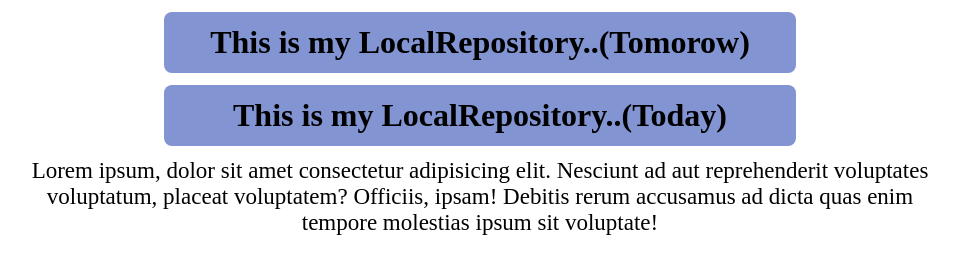
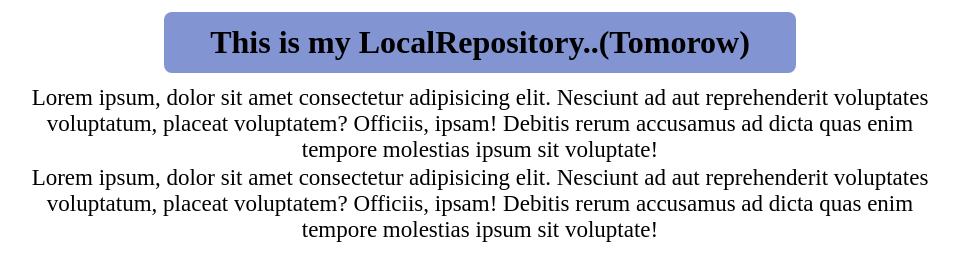
Before and after one commit to Decode-Ritam/LocalRepository, a plain HTML site: page index.html in a window 1280 px wide. Shown: the whole page, without its empty margins (160-1119 px from the left). Drawn offline with Linux system fonts and the light colour scheme.

Commit message:
add feture on feture2

```diff
--- a/index.html
+++ b/index.html
@@ -10,8 +10,10 @@
 
 <body>
     <h1>This is my LocalRepository..(Tomorow)</h1>
-    <h1>This is my LocalRepository..(Today)</h1>
-    <p>Lorem ipsum, dolor sit amet consectetur adipisicing elit. Nesciunt ad aut reprehenderit voluptates voluptatum,
+     <p>Lorem ipsum, dolor sit amet consectetur adipisicing elit. Nesciunt ad aut reprehenderit voluptates voluptatum,
+        placeat voluptatem? Officiis, ipsam! Debitis rerum accusamus ad dicta quas enim tempore molestias ipsum sit
+        voluptate!</p>
+     <p>Lorem ipsum, dolor sit amet consectetur adipisicing elit. Nesciunt ad aut reprehenderit voluptates voluptatum,
         placeat voluptatem? Officiis, ipsam! Debitis rerum accusamus ad dicta quas enim tempore molestias ipsum sit
         voluptate!</p>
 </body>
```
